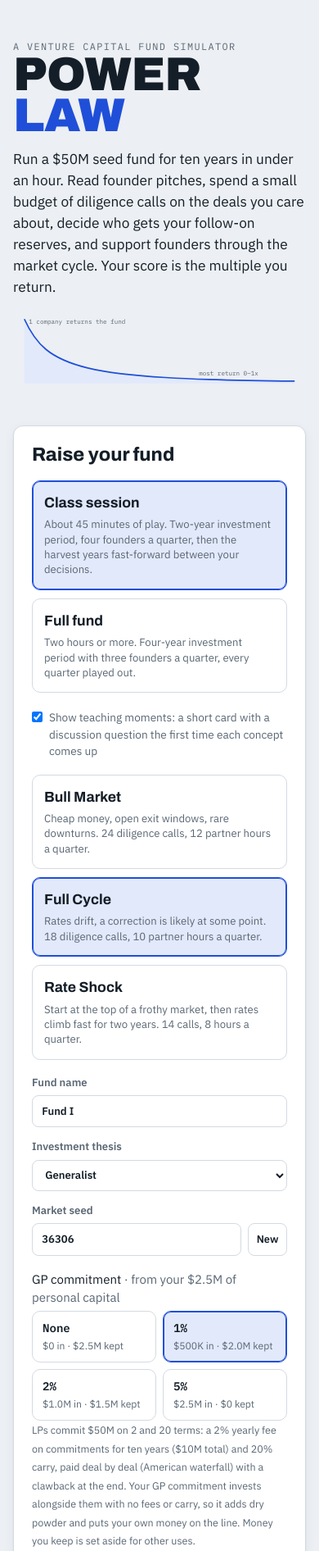
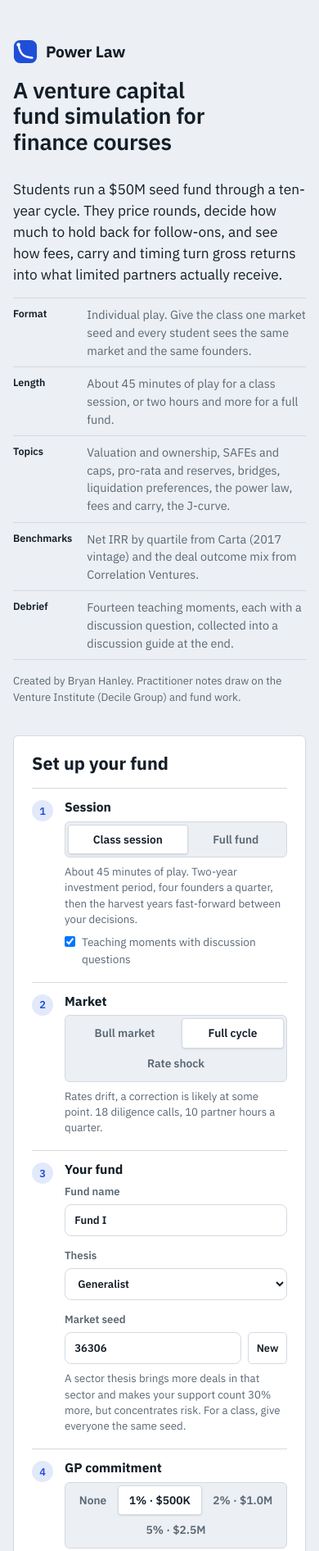
Before and after one commit to bryhanley2/venture-capital-game, a plain HTML site: page index.html in a window 390 px wide. Shown: the top 1892 px of the page at 82% size. Drawn offline with Linux system fonts and the light colour scheme.

Commit message:
Professional design pass before classroom pilots
- One typeface (IBM Plex Sans) with tabular figures; drop the condensed display face
  and monospace labels
- Sentence-case labels instead of letter-spaced all-caps eyebrows; hairline borders,
  tight corners, no card shadows
- Plain start page: short description, an at-a-glance table for instructors, numbered
  setup with segmented controls, author line and sources
- Quarter recap moves into the turn card instead of sitting above every tab
- Small power-law logo mark in the start page and HUD

Co-Authored-By: Claude Opus 5.5 <noreply@anthropic.com>
Claude-Session: https://claude.ai/code/session_017zThGc2JdAew4jhHKXtC1Q

```diff
--- a/index.html
+++ b/index.html
@@ -3,7 +3,7 @@
 <meta name="claude:viewport-fit-sides" content="cover">
 <link rel="preconnect" href="https://fonts.googleapis.com">
 <link rel="preconnect" href="https://fonts.gstatic.com" crossorigin>
-<link rel="stylesheet" href="https://fonts.googleapis.com/css2?family=Archivo:wdth,wght@62..125,400..900&family=IBM+Plex+Mono:wght@400;500;600&family=IBM+Plex+Sans:wght@400;500;600;700&display=swap">
+<link rel="stylesheet" href="https://fonts.googleapis.com/css2?family=IBM+Plex+Sans:ital,wght@0,400;0,500;0,600;0,700;1,400&display=swap">
 <style>
 /* Layout: a partner's desk. Sticky fund ticker on top, tabbed workspace below; deals are memo cards, portfolio is a ledger. */
 :root{
@@ -11,9 +11,9 @@
   --accent:#1F4FD8; --accent-ink:#FFFFFF; --accent-soft:#E2E9FB; --band:#C3D1F7;
   --good:#17804F; --good-soft:#DDF2E7; --warn:#A0630E; --warn-soft:#F7EBD4; --bad:#BF3B33; --bad-soft:#F8E0DE;
   --shadow:0 1px 2px rgba(20,30,40,.06),0 4px 14px rgba(20,30,40,.05);
-  --f-display:'Archivo','Arial Narrow',system-ui,sans-serif;
+  --f-display:'IBM Plex Sans',system-ui,-apple-system,'Segoe UI',sans-serif;
   --f-body:'IBM Plex Sans',system-ui,-apple-system,'Segoe UI',sans-serif;
-  --f-mono:'IBM Plex Mono',ui-monospace,Menlo,Consolas,monospace;
+  --f-mono:'IBM Plex Sans',system-ui,-apple-system,'Segoe UI',sans-serif;
 }
 @media (prefers-color-scheme: dark){:root:not([data-theme="light"]){
   --paper:#0D1319; --card:#151D26; --ink:#E2E8EE; --muted:#8C98A5; --line:#27323E;
@@ -55,7 +55,37 @@ label.f{display:grid;gap:.35rem;font-size:.82rem;font-weight:600;color:var(--mut
 
 /* ---------- Start screen ---------- */
 .start{padding-block:48px 64px;display:grid;gap:36px}
-.brand{font-size:clamp(3.6rem,13vw,8.5rem);font-stretch:62%;font-weight:900;letter-spacing:-.01em;line-height:.88;text-transform:uppercase}
+.start{grid-template-columns:minmax(0,1fr)}
+@media (min-width:980px){.start{grid-template-columns:minmax(0,1fr) minmax(0,1.05fr);column-gap:48px;align-items:start}.start .how,.start .srcs{grid-column:1/-1}.hero{position:sticky;top:24px}}
+.hero{display:grid;gap:16px;align-content:start}
+.lockup{display:flex;align-items:center;gap:10px;font-family:var(--f-display);font-stretch:80%;font-weight:850;font-size:1.5rem;letter-spacing:-.01em}
+.hero-h{font-family:var(--f-display);font-stretch:85%;font-weight:800;font-size:clamp(2rem,4.4vw,3.1rem);line-height:1.05;letter-spacing:-.015em;max-width:18ch}
+.proof{list-style:none;margin:0;padding:0;display:grid;gap:10px;max-width:58ch}
+.proof li{position:relative;padding-left:26px;font-size:.94rem;color:var(--muted)}
+.proof li b{color:var(--ink)}
+.proof li::before{content:"";position:absolute;left:0;top:.3em;width:14px;height:14px;border-radius:4px;background:var(--accent-soft);border:1.5px solid var(--accent)}
+.curve .axis{stroke:var(--line);stroke-width:1}
+.byline{font-size:.82rem;color:var(--muted);border-top:1px solid var(--line);padding-top:12px;max-width:58ch}
+.logo{width:22px;height:22px;flex:0 0 auto;vertical-align:-4px}
+.logo.xl{width:40px;height:40px}
+.logo .lg-bg{fill:var(--accent)}
+.logo .lg-curve{fill:none;stroke:var(--accent-ink);stroke-width:2.6;stroke-linecap:round}
+.logo .lg-dot{fill:var(--accent-ink)}
+.setup h2{font-size:1.35rem}
+.step{display:grid;grid-template-columns:28px minmax(0,1fr);gap:12px;padding-top:14px;border-top:1px solid var(--line)}
+.sn{width:26px;height:26px;border-radius:50%;display:grid;place-items:center;font-family:var(--f-mono);font-size:.8rem;font-weight:600;background:var(--accent-soft);color:var(--accent)}
+.sb{display:grid;gap:8px;min-width:0}
+.sb h3{font-size:.98rem}
+.hint{font-size:.83rem;color:var(--muted);line-height:1.45}
+.seg{display:flex;flex-wrap:wrap;gap:0;border:1px solid var(--line);border-radius:10px;padding:3px;background:var(--paper)}
+.seg button{flex:1 1 auto;border:0;background:transparent;border-radius:7px;padding:.5rem .7rem;font-size:.86rem;color:var(--muted);white-space:nowrap}
+.seg button.on{background:var(--card);color:var(--ink);box-shadow:0 1px 2px rgba(20,30,40,.12),inset 0 0 0 1px var(--line)}
+.seg button:focus-visible{outline:2px solid var(--accent);outline-offset:1px}
+.terms-chips{display:flex;flex-wrap:wrap;gap:6px;padding-top:14px;border-top:1px solid var(--line)}
+.terms-chips span{font-family:var(--f-mono);font-size:.72rem;font-weight:600;padding:3px 8px;border-radius:999px;background:var(--paper);border:1px solid var(--line);color:var(--muted)}
+.cta{width:100%;justify-content:center}
+.how .hn{font-family:var(--f-display);font-weight:800;font-size:1.02rem}
+.srcs{font-size:.76rem;color:var(--muted);border-top:1px solid var(--line);padding-top:14px}
 .brand span{color:var(--accent)}
 .lede{max-width:62ch;font-size:1.08rem;margin-top:14px;color:var(--ink)}
 .curve{width:100%;max-width:520px;height:auto;margin-top:18px}
@@ -419,7 +449,7 @@ button.big{padding:.8rem 1.3rem;font-size:1rem;display:inline-flex;gap:10px;alig
 .modes{margin-bottom:2px}
 .hud .hud-in{display:grid;grid-template-columns:auto minmax(0,1fr) auto;gap:10px 22px;align-items:center;padding-block:10px}
 .hud-id{display:grid;gap:2px;line-height:1.1}
-.hud-id b{font-family:var(--f-display);font-stretch:75%;font-weight:850;font-size:1.3rem;text-transform:uppercase}
+.hud-id b{font-family:var(--f-display);font-stretch:85%;font-weight:800;font-size:1.15rem;display:flex;align-items:center;gap:7px}
 .hud-when{font-family:var(--f-mono);font-size:.82rem;font-weight:600}
 .hud-phase{justify-self:start;font-size:.62rem;font-weight:700;letter-spacing:.1em;text-transform:uppercase;padding:2px 7px;border-radius:999px;background:var(--accent-soft);color:var(--accent)}
 .hud-phase.h{background:var(--good-soft);color:var(--good)}
@@ -487,7 +517,7 @@ button.big{padding:.8rem 1.3rem;font-size:1rem;display:inline-flex;gap:10px;alig
 .kpi span{font-size:.78rem;color:var(--muted)}
 .kpi.hero{background:var(--accent);border-color:var(--accent);color:var(--accent-ink)}
 .kpi.hero small,.kpi.hero span{color:var(--accent-ink);opacity:.85}
-.verdict{font-family:var(--f-display);font-stretch:70%;font-weight:900;font-size:clamp(2.4rem,8vw,4.6rem);text-transform:uppercase;line-height:.95}
+.verdict{font-family:var(--f-display);font-stretch:80%;font-weight:850;font-size:clamp(2.2rem,6vw,3.6rem);letter-spacing:-.015em;line-height:1}
 .bridge3{display:grid;grid-template-columns:repeat(auto-fit,minmax(min(230px,100%),1fr));gap:12px}
 .bridge3 .card{padding:14px 16px;display:grid;gap:6px}
 .bridge3 b{font-family:var(--f-mono);font-size:1.4rem}
@@ -547,6 +577,55 @@ details summary{cursor:pointer;font-weight:600}
   @keyframes dealIn{from{opacity:0;transform:translateY(18px) rotate(-1.5deg)}to{opacity:1;transform:none}}
   @keyframes rise{from{transform:translateY(4px)}to{transform:none}}
 }
+
+/* ---- Professional pass: one typeface, sentence-case labels, hairline borders, tight corners ---- */
+body{font-variant-numeric:tabular-nums}
+.card{border-radius:6px;box-shadow:none}
+.modal{border-radius:8px;box-shadow:0 12px 40px rgba(15,25,35,.22)}
+button{border-radius:5px}
+.chip,.lu,.terms-chips span,.hud-phase{border-radius:4px}
+.seg{border-radius:6px}.seg button{border-radius:4px}
+.eyebrow,.dsec h4,.kpi small,.hm small,.stat small,.facts small,.terms dt,.lu-t small,.lad-axis,.fnote b,.lq b,.tomb-kind,.wverdict,.lessons .lq b,.bdg small,.badge-toast small,.glance th{
+  font-family:var(--f-body);text-transform:none;letter-spacing:0;font-size:.78rem;font-weight:600}
+.eyebrow,.dsec h4,.kpi small,.hm small,.stat small,.facts small,.terms dt,.lu-t small{color:var(--muted)}
+.dsec h4{font-size:.8rem;color:var(--ink)}
+.tag,.legend-line .tag{font-family:var(--f-body);text-transform:none;letter-spacing:0;font-size:.7rem;border-radius:3px}
+.hero-h{font-weight:600;font-size:clamp(1.7rem,3.2vw,2.3rem);line-height:1.15;letter-spacing:-.01em;max-width:24ch}
+.lockup{font-weight:700;font-size:1.2rem;letter-spacing:-.01em}
+.logo.xl{width:30px;height:30px}
+.glance{border-collapse:collapse;width:100%;max-width:62ch;font-size:.9rem}
+.glance th{text-align:left;vertical-align:top;white-space:nowrap;padding:9px 18px 9px 0;color:var(--ink);border-top:1px solid var(--line);width:1%}
+.glance td{padding:9px 0;border-top:1px solid var(--line);color:var(--muted)}
+.glance th,.glance td{white-space:normal}
+.glance tr:last-child th,.glance tr:last-child td{border-bottom:1px solid var(--line)}
+.byline{border-top:0;padding-top:0}
+.glance th{white-space:nowrap}
+.hero,.setup{min-width:0}
+.hud-id b{font-weight:700;font-size:1.02rem}
+.verdict{font-weight:700;font-size:clamp(1.9rem,4.5vw,2.8rem);letter-spacing:-.015em}
+.kpi b{font-weight:600;font-size:1.9rem;letter-spacing:-.01em}
+.whero b{font-weight:600;font-size:clamp(3.2rem,11vw,4.6rem);letter-spacing:-.02em}
+.wslide h2,.lesson-card h2,.tomb h2,.lobby h2,.wrapup h2,.pitch-who h3,.repnum{font-weight:650;letter-spacing:-.01em}
+.wslide h2,.lesson-card h2{font-size:1.6rem}
+.lobby h2{font-size:clamp(1.7rem,4vw,2.3rem)}
+.pitch-who h3{font-size:1.45rem}
+.tomb h2{font-size:1.7rem}
+.tomb-big b{font-weight:600;font-size:2.5rem;letter-spacing:-.02em}
+.turn-when{font-weight:600;font-size:clamp(2.2rem,6vw,3rem);letter-spacing:-.02em}
+.stamp{font-family:var(--f-body);font-weight:700;font-size:2.2rem;letter-spacing:.04em;border-width:3px;border-radius:6px;padding:8px 18px}
+.stamp small{font-family:var(--f-body);font-size:.85rem;font-weight:600;letter-spacing:0}
+.wverdict{border-radius:4px;padding:3px 10px}
+.opener{border-radius:6px;font-size:1rem}
+.hotbar,.flag,.pref-note,.fnote,.lq,.toast,.crisis{border-radius:5px}
+.fnote{border-radius:0 5px 5px 0}
+.lcard,.fundcard,.tile,.bdg,.check,.diff,.gpopt,.q{border-radius:6px}
+.lcard{box-shadow:none}
+.avatar{font-family:var(--f-body);font-weight:600}
+.lad-seg b,.terms dd,.dsec dd,.hm .num,.stat span,.facts span,.barrow .n,.chart text,.curve text{font-family:var(--f-body)}
+.ask{font-style:normal}
+.how div{border-top-width:1px}
+.badge-toast{border-radius:8px}
+.bt-medal{border-radius:6px}
 </style>
 
 <div id="app"></div>
@@ -606,11 +685,11 @@ const TRANS = {
   recession: {boom:0,   normal:.06, correction:.26, recession:.68},
 };
 const DIFFS = {
-  easy:  {label:'Bull Market', rate:1.5,  calls:24, hours:12, down:0.5, start:'boom',
+  easy:  {label:'Bull market', rate:1.5,  calls:24, hours:12, down:0.5, start:'boom',
           blurb:'Cheap money, open exit windows, rare downturns. 24 diligence calls, 12 partner hours a quarter.'},
-  normal:{label:'Full Cycle',  rate:3.0,  calls:18, hours:10, down:1.0, start:'normal',
+  normal:{label:'Full cycle',  rate:3.0,  calls:18, hours:10, down:1.0, start:'normal',
           blurb:'Rates drift, a correction is likely at some point. 18 diligence calls, 10 partner hours a quarter.'},
-  hard:  {label:'Rate Shock',  rate:0.25, calls:14, hours:8,  down:1.3, start:'boom', shock:true,
+  hard:  {label:'Rate shock',  rate:0.25, calls:14, hours:8,  down:1.3, start:'boom', shock:true,
           blurb:'Start at the top of a frothy market, then rates climb fast for two years. 14 calls, 8 hours a quarter.'},
 };
 
@@ -1289,52 +1368,53 @@ function momentumLabel(c){
   if(m>-0.4) return ['Steady','chip-acc']; if(m>-1.1) return ['Struggling','chip-warn']; return ['Critical','chip-bad'];
 }
 
+// Brand mark: a power-law curve in a rounded square.
+const LOGO=(cls='')=>`<svg class="logo ${cls}" viewBox="0 0 32 32" aria-hidden="true"><rect x="1" y="1" width="30" height="30" rx="8" class="lg-bg"/><path d="M7 7 C 9 19, 13 23, 25 24" class="lg-curve"/><circle cx="7" cy="7" r="2.4" class="lg-dot"/></svg>`;
+function seg(name,opts,cur,act){
+  return `<div class="seg" role="radiogroup" aria-label="${name}">${opts.map(([k,l])=>`<button class="${cur===k?'on':''}" role="radio" aria-checked="${cur===k}" data-act="${act}" data-k="${k}">${l}</button>`).join('')}</div>`;
+}
 function renderStart(){
-  const D=DIFFS;
+  const M=MODES[START.mode], D=DIFFS[START.diff];
   return `<main class="wrap start">
-    <section>
-      <p class="eyebrow">A venture capital fund simulator</p>
-      <h1 class="brand">Power<br><span>Law</span></h1>
-      <p class="lede">Run a $50M seed fund for ten years in under an hour. Read founder pitches, spend a small budget of diligence calls on the deals you care about, decide who gets your follow-on reserves, and support founders through the market cycle. Your score is the multiple you return.</p>
-      <svg class="curve" viewBox="0 0 520 140" role="img" aria-label="Power-law curve: a few companies return most of the fund">
-        <path class="fill" d="M20 12 C 60 100, 120 118, 500 122 L500 126 L20 126 Z"/>
-        <path class="line" d="M20 12 C 60 100, 120 118, 500 122"/>
-        <text x="28" y="20">1 company returns the fund</text>
-        <text x="330" y="112">most return 0–1x</text>
-      </svg>
+    <section class="hero">
+      <div class="lockup">${LOGO('xl')}<span>Power Law</span></div>
+      <h1 class="hero-h">A venture capital fund simulation for finance courses</h1>
+      <p class="lede">Students run a $50M seed fund through a ten-year cycle. They price rounds, decide how much to hold back for follow-ons, and see how fees, carry and timing turn gross returns into what limited partners actually receive.</p>
+      <table class="glance"><tbody>
+        <tr><th scope="row">Format</th><td>Individual play. Give the class one market seed and every student sees the same market and the same founders.</td></tr>
+        <tr><th scope="row">Length</th><td>About 45 minutes of play for a class session, or two hours and more for a full fund.</td></tr>
+        <tr><th scope="row">Topics</th><td>Valuation and ownership, SAFEs and caps, pro-rata and reserves, bridges, liquidation preferences, the power law, fees and carry, the J-curve.</td></tr>
+        <tr><th scope="row">Benchmarks</th><td>Net IRR by quartile from Carta (2017 vintage) and the deal outcome mix from Correlation Ventures.</td></tr>
+        <tr><th scope="row">Debrief</th><td>Fourteen teaching moments, each with a discussion question, collected into a discussion guide at the end.</td></tr>
+      </tbody></table>
+      <p class="byline">Created by ${AUTHOR}. Practitioner notes draw on the Venture Institute (Decile Group) and fund work.</p>
     </section>
     <section class="card setup" aria-label="Fund setup">
       ${START.challenge?`<div class="challenge"><b>You've been challenged.</b> ${esc(START.challenge.from)} returned <b>${START.challenge.beat.toFixed(2)}x net TVPI</b> on seed ${esc(START.seed)}. Same market, same deals. Beat it.</div>`:''}
-      <h2>Raise your fund</h2>
-      <div class="diffs modes" role="radiogroup" aria-label="Session length">
-        ${Object.entries(MODES).map(([k,m])=>`<button class="diff ${START.mode===k?'on':''}" role="radio" aria-checked="${START.mode===k}" data-act="pickMode" data-k="${k}"><b>${m.label}</b><small>${m.blurb}</small></button>`).join('')}
-      </div>
-      <label class="teachopt" for="teachChk"><input type="checkbox" id="teachChk" data-act="toggleTeach" ${START.teach?'checked':''}> Show teaching moments: a short card with a discussion question the first time each concept comes up</label>
-      <div class="diffs" role="radiogroup" aria-label="Difficulty">
-        ${Object.entries(D).map(([k,d])=>`<button class="diff ${START.diff===k?'on':''}" role="radio" aria-checked="${START.diff===k}" data-act="pickDiff" data-k="${k}"><b>${d.label}</b><small>${d.blurb}</small></button>`).join('')}
-      </div>
-      <div class="setup-grid">
-        <label class="f" for="fundName">Fund name<input id="fundName" value="${esc(START.fund)}" maxlength="28"></label>
-        <label class="f" for="thesisSel">Investment thesis
-          <select id="thesisSel">${['Generalist',...SECTORS].map(s=>`<option ${START.thesis===s?'selected':''}>${s}</option>`).join('')}</select></label>
-        <label class="f" for="seedInput">Market seed
-          <span class="seedrow"><input id="seedInput" value="${esc(START.seed)}" inputmode="numeric" maxlength="12"><button class="small" data-act="newSeed" type="button">New</button></span></label>
-      </div>
-      <div class="f"><span>GP commitment <span class="muted">· from your ${fmt$(GP_WEALTH)} of personal capital</span></span>
-        <div class="gpopts" role="radiogroup" aria-label="GP commitment">
-          ${GP_OPTS.map(p=>`<button class="gpopt ${START.gp===p?'on':''}" role="radio" aria-checked="${START.gp===p}" data-act="pickGp" data-p="${p}"><b>${p?pct(p,0):'None'}</b><small>${p?fmt$(FUND*p):'$0'} in · ${fmt$(GP_WEALTH-FUND*p)} kept</small></button>`).join('')}
+      <h2>Set up your fund</h2>
+      <div class="step"><span class="sn">1</span><div class="sb"><h3>Session</h3>
+        ${seg('Session length',Object.entries(MODES).map(([k,m])=>[k,m.label]),START.mode,'pickMode')}
+        <p class="hint">${M.blurb}</p>
+        <label class="teachopt" for="teachChk"><input type="checkbox" id="teachChk" data-act="toggleTeach" ${START.teach?'checked':''}> Teaching moments with discussion questions</label></div></div>
+      <div class="step"><span class="sn">2</span><div class="sb"><h3>Market</h3>
+        ${seg('Market conditions',Object.entries(DIFFS).map(([k,d])=>[k,d.label]),START.diff,'pickDiff')}
+        <p class="hint">${D.blurb}</p></div></div>
+      <div class="step"><span class="sn">3</span><div class="sb"><h3>Your fund</h3>
+        <div class="setup-grid">
+          <label class="f" for="fundName">Fund name<input id="fundName" value="${esc(START.fund)}" maxlength="28"></label>
+          <label class="f" for="thesisSel">Thesis
+            <select id="thesisSel">${['Generalist',...SECTORS].map(x=>`<option ${START.thesis===x?'selected':''}>${x}</option>`).join('')}</select></label>
+          <label class="f" for="seedInput">Market seed
+            <span class="seedrow"><input id="seedInput" value="${esc(START.seed)}" inputmode="numeric" maxlength="12"><button class="small" data-act="newSeed" type="button">New</button></span></label>
         </div>
-        <small class="muted" style="font-weight:400">LPs commit $50M on 2 and 20 terms: a 2% yearly fee on commitments for ten years ($10M total) and 20% carry, paid deal by deal (American waterfall) with a clawback at the end. Your GP commitment invests alongside them with no fees or carry, so it adds dry powder and puts your own money on the line. Money you keep is set aside for other uses.</small>
-      </div>
-      <p class="muted" style="font-size:.85rem">A sector thesis sends you more deals in that sector, makes founder pitches there easier to read, and makes your support 30% more effective. It also concentrates your risk when that sector hits bad news. Players who share a seed and thesis see the same market and the same deals, which makes classroom comparisons fair.</p>
-      <div><button class="primary" data-act="start">Close the fund and start Year 1</button></div>
+        <p class="hint">A sector thesis brings more deals in that sector and makes your support count 30% more, but concentrates risk. For a class, give everyone the same seed.</p></div></div>
+      <div class="step"><span class="sn">4</span><div class="sb"><h3>GP commitment</h3>
+        ${seg('GP commitment',GP_OPTS.map(x=>[String(x),x?pct(x,0)+' · '+fmt$(FUND*x):'None']),String(START.gp),'pickGp')}
+        <p class="hint">Your own money in the fund, from ${fmt$(GP_WEALTH)} of personal capital. It pays no fees or carry and adds dry powder. You keep ${fmt$(GP_WEALTH-FUND*START.gp)}.</p></div></div>
+      <div class="terms-chips"><span>$50M from LPs</span><span>2% fee</span><span>20% carry</span><span>American waterfall</span><span>10-year life</span></div>
+      <button class="primary big cta" data-act="start">Close the fund and start Year 1</button>
     </section>
-    <section class="how" aria-label="How the game works">
-      <div><h3>Ten years, forty quarters</h3><p>First comes the investment period, when founders pitch every quarter: two years in a class session, four in a full fund. The rest is the harvest: no new deals, only follow-ons, support and exits.</p></div>
-      <div><h3>Pitches are noisy</h3><p>Every deal shows the founder's own read on team, traction, revenue, technology, market and fit. The bands show how unsure you should be. Diligence calls narrow them and surface red flags.</p></div>
-      <div><h3>Reserves decide winners</h3><p>When a company raises, you can buy your pro-rata or pass. When one stalls, insiders get asked for a bridge. Run out of money and you can't back your breakout.</p></div>
-      <div><h3>Founders need your time</h3><p>You get a fixed number of partner hours each quarter. Spend them on recruiting, customer intros, fundraising prep or board sessions when a crisis hits.</p></div>
-    </section>
+    <footer class="srcs">Benchmarks: Carta VC Fund Performance Report, Q1 2025 (2017 vintage). S&amp;P 500 10-year return: Cambridge Associates, H1 2025. Outcome mix: Correlation Ventures via Deutsche Bank Wealth Management. Companies, founders and co-investor funds in the game are fictional.</footer>
   </main>`;
 }
 
@@ -1355,7 +1435,7 @@ function renderHeader(){
   const ticks=Array.from({length:TOTAL_QS},(_,i)=>`<i class="${i<G.q?'past':i===G.q?'now':i<INVEST_QS?'inv':''}" title="${qLabel(i)}"></i>`).join('');
   const maxCalls=Math.round(G.D.calls*MODES[G.mode].callMult);
   return `<header class="bar hud"><div class="wrap hud-in">
-      <div class="hud-id"><b>${esc(G.fundName)}</b><span class="hud-when">Year ${Math.floor(G.q/4)+1} · Q${G.q%4+1}</span><span class="hud-phase ${harvest?'h':''}">${harvest?'Harvest':'Investing'}</span></div>
+      <div class="hud-id"><b>${LOGO()}${esc(G.fundName)}</b><span class="hud-when">Year ${Math.floor(G.q/4)+1} · Q${G.q%4+1}</span><span class="hud-phase ${harvest?'h':''}">${harvest?'Harvest':'Investing'}</span></div>
       <div class="hud-meters">
         <div class="hm hm-cash" data-hud="cash" title="Dry powder: money left to invest"><small>Dry powder</small><span class="hm-row"><span class="hbar"><i style="width:${(G.cash/G.investable*100).toFixed(1)}%"></i></span><b class="num">${fmt$(G.cash)}</b></span></div>
         <div class="hm" title="Diligence calls left for the whole fund"><small>Calls</small><span class="hm-row"><b class="num">${G.calls}</b><span class="muted small">/ ${maxCalls}</span></span></div>
@@ -1913,12 +1993,12 @@ function renderModal(){
   }
   if(M.type==='turn'){
     const T=G.turn, jumped=G.q-T.pq>1, changed=T.pr!==G.regime, up=ORDER.indexOf(G.regime)<ORDER.indexOf(T.pr);
-    const heads=G.recap.slice(0,4), n=G.q<INVEST_QS?G.deals.length:0, needs=G.pending.length+G.companies.filter(c=>c.owned&&c.status==='alive'&&c.crisis).length;
+    const heads=G.recap.slice(0,6), more=G.recap.length-heads.length, n=G.q<INVEST_QS?G.deals.length:0, needs=G.pending.length+G.companies.filter(c=>c.owned&&c.status==='alive'&&c.crisis).length;
     body=`<div class="turn reg-${G.regime}">
       <p class="eyebrow">${jumped?`Fast-forward · ${G.q-T.pq} quarters`:'New quarter'}</p>
       <h2 class="turn-when">Year ${Math.floor(G.q/4)+1} <span>·</span> Q${G.q%4+1}</h2>
       <div class="turn-wx">${weather(G.regime,'big')}<div><b>${REGIMES[G.regime].label} market</b><span>${changed?`${up?'Improving':'Worsening'} from ${REGIMES[T.pr].label.toLowerCase()}`:'Holding steady'} · Fed funds ${G.rate.toFixed(2)}%</span></div></div>
-      ${heads.length?`<ul class="turn-news">${heads.map(r=>`<li class="${r.t}">${esc(r.text)}</li>`).join('')}</ul>`:''}
+      ${heads.length?`<ul class="turn-news">${heads.map(r=>`<li class="${r.t}">${esc(r.text)}</li>`).join('')}</ul>${more>0?`<p class="muted" style="font-size:.8rem">${more} more in the Notebook's fund log.</p>`:''}`:''}
       <p class="turn-next">${n?`${n} founders are waiting in the lobby.`:needs?`${needs} decision${needs>1?'s':''} need${needs>1?'':'s'} you in the portfolio.`:'Your portfolio is quiet this quarter.'}</p>
       <div class="mfoot"><button class="primary big" data-act="turnGo">Continue <kbd>Enter</kbd></button></div></div>`;
   }
@@ -2150,7 +2230,7 @@ function render(){
   const alerts=G.pending.length+G.companies.filter(c=>c.owned&&c.status==='alive'&&c.crisis).length;
   const tabs=[['deals',G.q<INVEST_QS?'Pitch day':'Deal flow',G.q<INVEST_QS?waitingFounders():0,false],['port','Portfolio',alerts||nOwn,alerts>0],['net','Network',0,false],['fund','LP view',0,false],['market','Market',0,false],['log','Notebook',G.lessonQ?0:0,false]];
   const views={deals:renderDeals,port:renderPortfolio,net:renderNetwork,fund:renderFund,market:renderMarket,log:renderNotebook};
-  const showRecap=!(G.tab==='deals'&&G.q<INVEST_QS&&G.stage!=='intro');
+  const showRecap=false;
   app.innerHTML=renderHeader()+`<main class="wrap game">${showRecap?renderRecap():''}
     <nav class="tabs" role="tablist">${tabs.map(([k,l,n,a])=>`<button class="tab ${G.tab===k?'on':''}" role="tab" aria-selected="${G.tab===k}" data-act="tab" data-k="${k}">${l}${n?`<span class="count ${a?'alert':''}">${n}</span>`:''}</button>`).join('')}</nav>
     ${views[G.tab]()}</main>`+renderModal();
@@ -2186,7 +2266,7 @@ function showEvents(){ if(!G) return; if(G.over){ G.modal={type:'wrap',i:0}; ret
 function markTurn(pq,pr){ if(G&&!G.over) G.turn={pq,pr}; }
 const ACT={
   pickDiff:d=>{START.diff=d.k},
-  pickGp:d=>{START.gp=+d.p},
+  pickGp:d=>{START.gp=+(d.k??d.p)},
   newSeed:()=>{START.seed=randomSeed()},
   start:()=>{ newGame({...START,seed:(START.seed||randomSeed()).trim()}); startQuarterUI(); window.scrollTo(0,0); },
   tab:d=>{G.tab=d.k},
```
